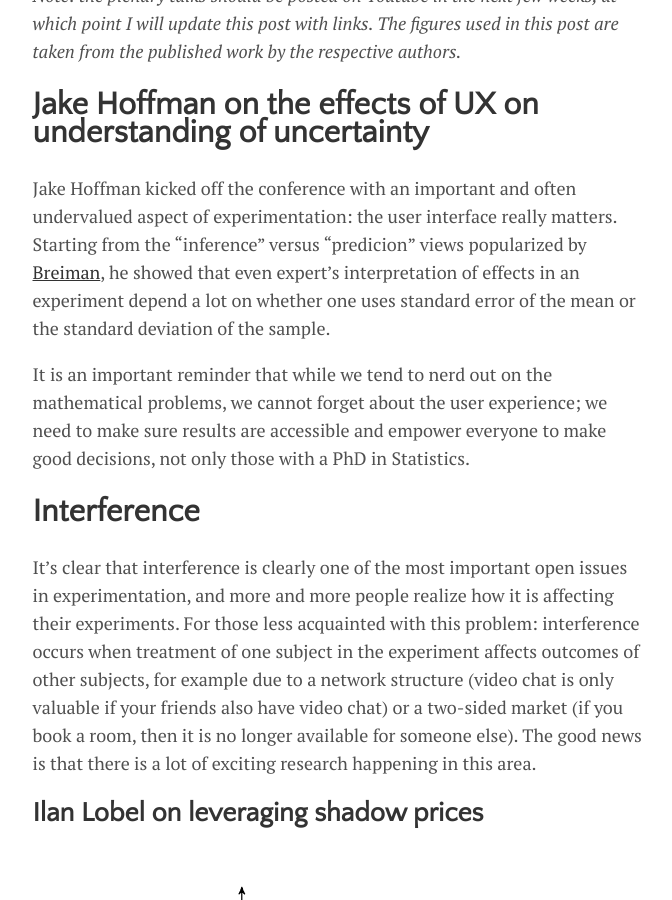
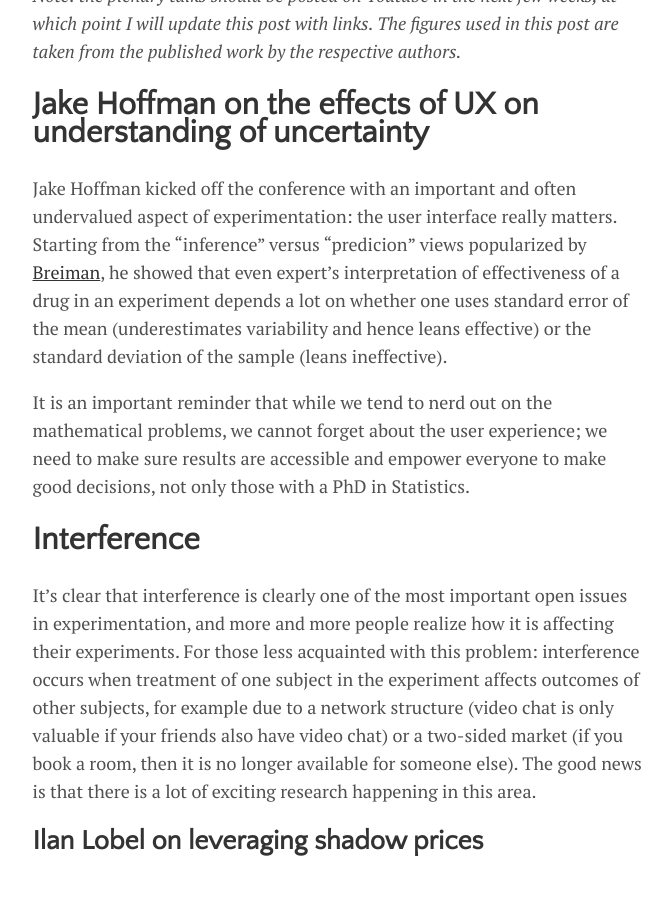
Before and after one commit to schmit/schmit.github.io, a Jekyll site: the page built from _posts/2022-10-22-code-roundup.markdown, in a window 1280 px wide and 900 px high, scrolled down 694 px. Shown: the whole window, without its empty margins (300-972 px from the left). Built offline with Jekyll 4.4.1, drawn with Linux system fonts in a browser that asks for light colours.

Commit message:
jake fix

```diff
--- a/_posts/2022-10-22-code-roundup.markdown
+++ b/_posts/2022-10-22-code-roundup.markdown
@@ -18,8 +18,9 @@
 # Jake Hoffman on the effects of UX on understanding of uncertainty
 
 Jake Hoffman kicked off the conference with an important and often undervalued aspect of experimentation: the user interface really matters.
-Starting from the "inference" versus "predicion" views popularized by [Breiman][two-cultures], he showed that
-even expert's interpretation of effects in an experiment depend a lot on whether one uses standard error of the mean or the standard deviation of the sample.
+Starting from the "inference" versus "predicion" views popularized by [Breiman][two-cultures],
+he showed that even expert's interpretation of effectiveness of a drug in an experiment depends a lot on whether one uses standard error of the mean (underestimates variability and hence leans effective)
+or the standard deviation of the sample (leans ineffective).
 
 It is an important reminder that while we tend to nerd out on the mathematical problems,
 we cannot forget about the user experience; we need to make sure results are accessible
```
